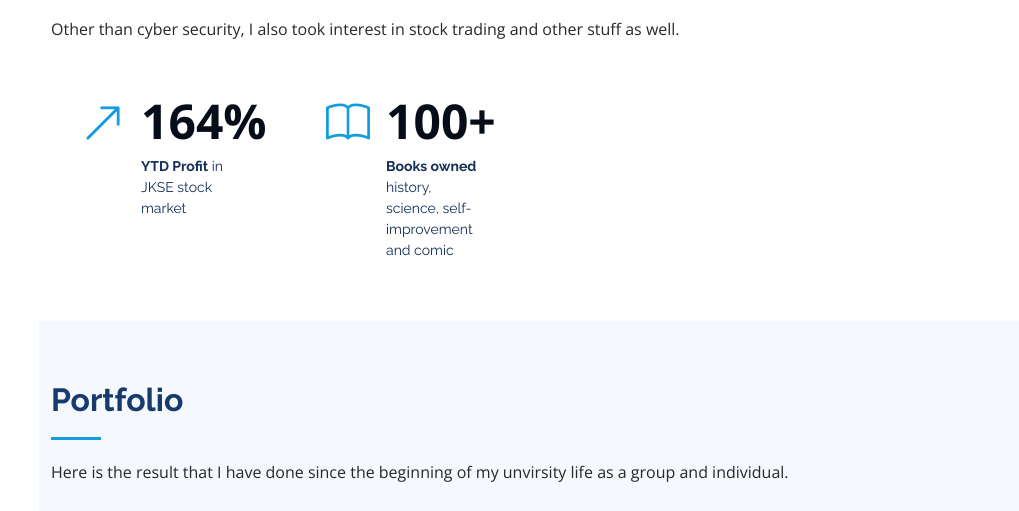
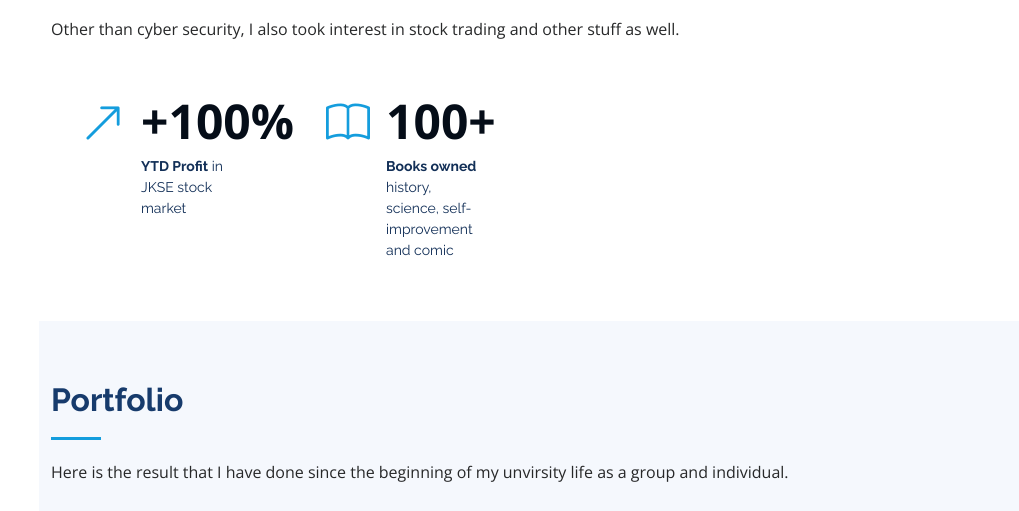
Before and after one commit to vantasm/vantasm.github.io, a plain HTML site: page index.html in a window 1280 px wide. Shown: the part 1579-2090 px from the top of the page, without its empty margins (261-1280 px from the left). Drawn offline with nearby package versions, Linux system fonts and the light colour scheme.

Commit message:
small update on fact

```diff
--- a/index.html
+++ b/index.html
@@ -126,7 +126,7 @@
           <div class="col-lg-3 col-md-6 d-md-flex align-items-md-stretch" data-aos="fade-up">
             <div class="count-box">
               <i class="bi bi-arrow-up-right"></i>
-              <span>164%</span>
+              <span>+100%</span>
               <p><strong>YTD Profit</strong> in JKSE stock market</p>
             </div>
           </div>
```
